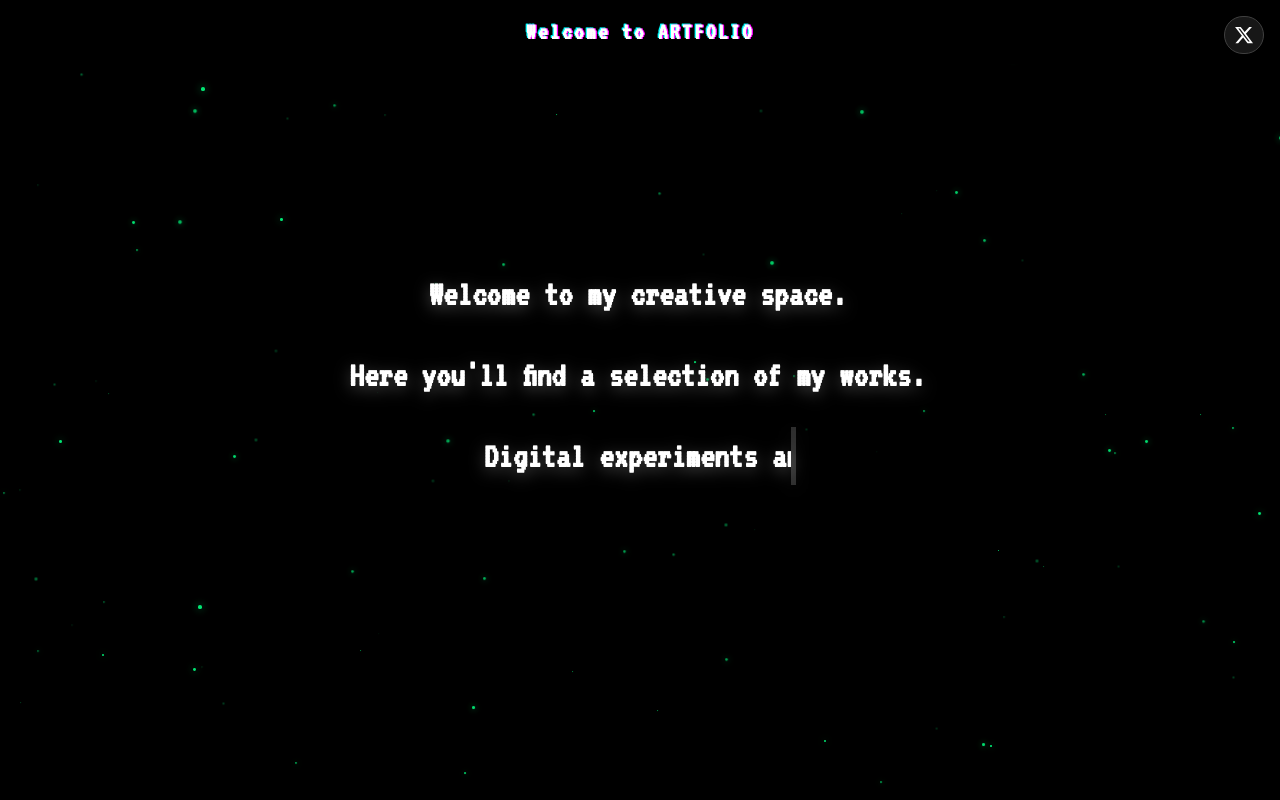
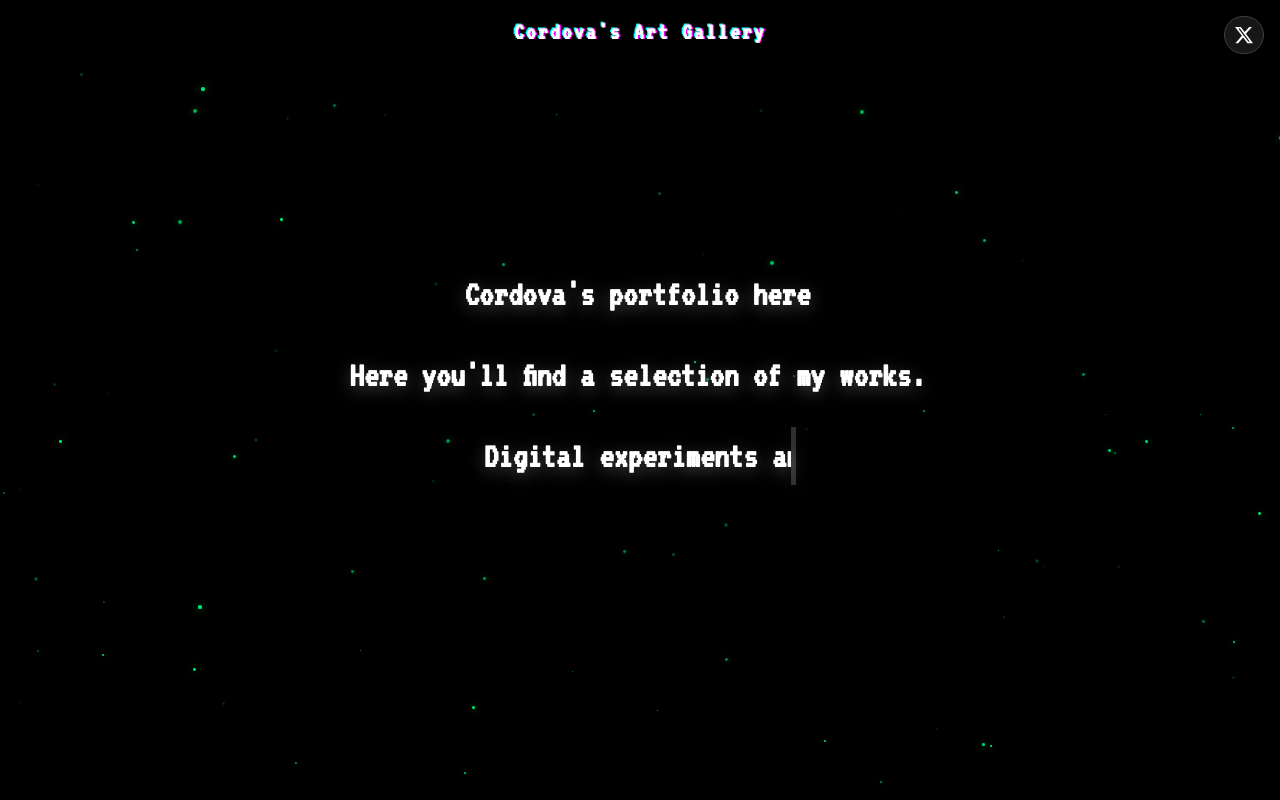
Before and after one commit to burriedguilty/cordova, a Next.js app: page / in a window 1280 px wide. Shown: the top 800 px of the page. Built offline with nearby package versions, Linux system fonts and the light colour scheme; grey boxes are pictures that could not be loaded.

Commit message:
Update title to 'Cordova's Art Gallery' and description to 'Cordova's portfolio here'

```diff
--- a/src/components/WelcomeSection.tsx
+++ b/src/components/WelcomeSection.tsx
@@ -102,7 +102,7 @@ const StarsField: React.FC = () => {
 
 const AUTHOR = "by Cordova";
 
-const LINE1 = "Welcome to my creative space.";
+const LINE1 = "Cordova's portfolio here";
 const LINE2 = "Here you'll find a selection of my works.";
 const LINE3 = "Digital experiments and portfolio projects.";
 
@@ -171,8 +171,8 @@ const WelcomeSection = () => {
 
           {/* Center: Website Name with Glitch Effect */}
           <div className="text-base sm:text-lg md:text-xl lg:text-2xl font-bold text-white tracking-widest text-center mx-auto pt-1 md:pt-0">
-            <span className="hidden xs:inline" style={{ animation: 'glitch 2s infinite' }}>Welcome to my</span>
-            <span className="xs:hidden" style={{ animation: 'glitch 2s infinite' }}>Welcome to</span>
+            <span className="hidden xs:inline" style={{ animation: 'glitch 2s infinite' }}>Cordova's</span>
+            <span className="xs:hidden" style={{ animation: 'glitch 2s infinite' }}>Cordova's</span>
             {' '}
             <span style={{
               animation: 'glitchText 3s infinite',
@@ -180,7 +180,7 @@ const WelcomeSection = () => {
               letterSpacing: '0.1em',
               textShadow: '0.05em 0 0 #ff00ff, -0.05em -0.025em 0 #00ffff',
             }}>
-              ARTFOLIO
+              Art Gallery
             </span>
           </div>
 
```
